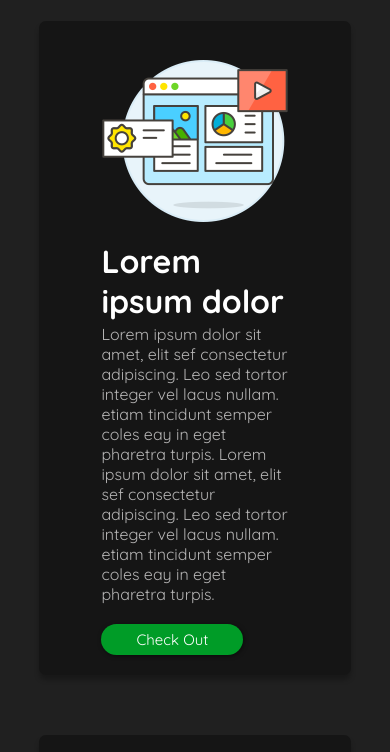
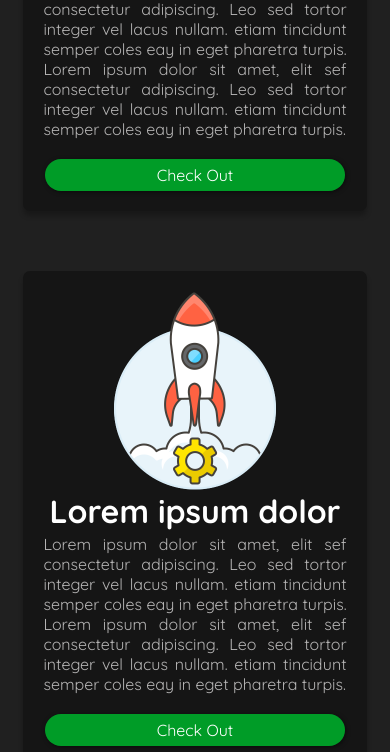
Before and after one commit to Estifanos-Neway/Estifanos-Neway.github.io, a plain HTML site: page works.html in a window 390 px wide. Shown: the part 479-1231 px from the top of the page. Drawn offline with Linux system fonts and the light colour scheme; no server answers.

Commit message:
[home, works, services, blog] mobile design and test completed
content for all pages and design for contact and about pages left

```diff
--- a/css/index.css
+++ b/css/index.css
@@ -8,6 +8,7 @@ main {
     width: 100%;
     display: grid;
     grid-template-columns: 45% 5% 45% 5%;
+    grid-template-rows: var(--header_height) auto ;
     align-items: center;
 }
 
@@ -25,6 +26,7 @@ main {
     border-bottom-right-radius: 500px;
     box-shadow: 0px 10px 10px rgba(0, 0, 0, 0.25);
     grid-column: 1/2;
+    grid-row: 2/-1;
     justify-self: end;
 }
 
@@ -35,6 +37,7 @@ main {
     /*  */
     color: var(--on_background_color);
     grid-column: 3/4;
+    grid-row: 2/-1;
     padding-bottom: 25px;
 }
 
@@ -121,7 +124,6 @@ main {
         grid-row: 3/-1;
         padding: 0 5vw;
         text-align: center;
-        /* background-color: gray; */
     }
     #landing__text-con__header-underline{
         width: 20vw;
--- a/css/services.css
+++ /dev/null
@@ -1,56 +0,0 @@
-main{
-    padding-top: 85px;
-}
-#services__header{
-    text-align: center;
-    margin-bottom: 25px;
-    padding: 0 150px;
-}
-#services__main-con{
-    display: flex;
-    flex-direction: column;
-    align-items: center;
-}
-.services__main-con__service{
-    margin: 30px 0;
-    padding: 20px 0;
-    border-radius: 7px;
-    box-shadow: 0 5px 5px rgba(0, 0, 0, 0.25);
-    background-color: var(--surface_color);
-    color: var(--on_surface_color);
-    display: flex;
-    justify-content: space-evenly;
-    align-items: center;
-    flex-wrap: wrap;
-    width: 80vw;
-}
-.services__main-con__service__text-con__header{
-    color: var(--headline_color);
-}
-.services__main-con__service__image-con__image{
-    height: 200px;
-    flex-basis: 40%;
-    display: flex;
-    flex-grow: 1;
-}
-.services__main-con__service__text-con{
-    flex-basis: 60%;
-}
-.services__main-con__service__text-con__header{
-    margin-bottom: 3px;
-}
-.services__main-con__service__text-con__p{
-    font-size: 16px;
-    margin-bottom: 20px;
-}
-
-.services__main-con__service__text-con__btn{
-    width: 130px;
-    background-color: var(--primary_color);
-    color: var(--on_primary_color);
-    padding:6px;
-    text-align: center;
-    font-size: 15px;
-    border-radius: 25px;
-    box-shadow: 1px 1px 4px rgba(0, 0, 0, 0.5);
-}
--- a/css/sheared.css
+++ b/css/sheared.css
@@ -4,6 +4,7 @@
 /* sheared variables */
 html {
     --header_height: 50px;
+    --footer_height:200px;
 }
 
 /* default styles */
@@ -30,13 +31,12 @@ textarea {
 
 /* common styles */
 main {
-    min-height: 100vh;
+    min-height: calc(100vh - var(--footer_height));
 }
 
 .page-header {
     text-align: center;
-    margin-bottom: 25px;
-    padding: 0 150px;
+    padding: 0 15px;
 }
 
 ::-webkit-scrollbar {
@@ -55,7 +55,7 @@ header {
     position: fixed;
     width: 100vw;
     display: flex;
-    /* background-color: var(--surface_color); */
+    background-color: var(--surface_color);
     align-items: center;
     height: var(--header_height);
     z-index: 100;
@@ -108,7 +108,7 @@ footer {
     flex-direction: column;
     align-items: center;
     justify-content: center;
-    height: 200px;
+    height: var(--footer_height);
     background-color: var(--surface_color);
 }
 
--- a/css/works.css
+++ /dev/null
@@ -1,51 +0,0 @@
-main{
-    padding-top: 85px;
-}
-#works__main-con{
-    display: flex;
-    flex-direction: column;
-    align-items: center;
-}
-.works__main-con__work{
-    margin: 30px 0;
-    padding: 20px 0;
-    border-radius: 7px;
-    box-shadow: 0 5px 5px rgba(0, 0, 0, 0.25);
-    background-color: var(--surface_color);
-    color: var(--on_surface_color);
-    display: flex;
-    justify-content: space-evenly;
-    align-items: center;
-    flex-wrap: wrap;
-    width: 80vw;
-}
-.works__main-con__work__text-con__header{
-    color: var(--headline_color);
-}
-.works__main-con__work__image-con__image{
-    height: 200px;
-    flex-basis: 40%;
-    display: flex;
-    flex-grow: 1;
-}
-.works__main-con__work__text-con{
-    flex-basis: 60%;
-}
-.works__main-con__work__text-con__header{
-    margin-bottom: 3px;
-}
-.works__main-con__work__text-con__p{
-    font-size: 16px;
-    margin-bottom: 20px;
-}
-
-.works__main-con__work__text-con__btn{
-    width: 130px;
-    background-color: var(--primary_color);
-    color: var(--on_primary_color);
-    padding:6px;
-    text-align: center;
-    font-size: 15px;
-    border-radius: 25px;
-    box-shadow: 1px 1px 4px rgba(0, 0, 0, 0.5);
-}
--- /dev/null
+++ b/css/works_and_services.css
@@ -0,0 +1,94 @@
+main {
+    padding-top: 85px;
+}
+
+#works__main-con, #services__main-con {
+    display: flex;
+    flex-direction: column;
+    align-items: center;
+}
+
+.works__main-con__work, .services__main-con__service {
+    margin: 30px 0;
+    padding: 20px 0;
+    border-radius: 7px;
+    box-shadow: 0 5px 5px rgba(0, 0, 0, 0.25);
+    background-color: var(--surface_color);
+    color: var(--on_surface_color);
+    display: flex;
+    justify-content: space-evenly;
+    align-items: center;
+    flex-wrap: wrap;
+    width: 80vw;
+}
+
+.works__main-con__work__image-con__image, .services__main-con__service__image-con__image {
+    height: 200px;
+    flex-basis: 40%;
+}
+
+.works__main-con__work__text-con, .services__main-con__service__text-con {
+    flex-basis: 60%;
+}
+
+.works__main-con__work__text-con__header, .services__main-con__service__text-con__header {
+    margin-bottom: 3px;
+    color: var(--headline_color);
+}
+
+.works__main-con__work__text-con__p, .services__main-con__service__text-con__p {
+    font-size: 16px;
+    margin-bottom: 20px;
+}
+
+.works__main-con__work__text-con__btn, .services__main-con__service__text-con__btn {
+    width: 130px;
+    background-color: var(--primary_color);
+    color: var(--on_primary_color);
+    padding: 6px;
+    text-align: center;
+    font-size: 15px;
+    border-radius: 25px;
+    box-shadow: 1px 1px 4px rgba(0, 0, 0, 0.5);
+}
+
+@media screen and (max-width: 750px) {
+
+    .works__main-con__work, .services__main-con__service {
+        width: 88vw;
+        /*  */
+    }
+
+    .works__main-con__work__image-con, .services__main-con__service__image-con {
+        width: 100%;
+        display: flex;
+        justify-content: center;
+    }
+
+    .works__main-con__work__text-con, .services__main-con__service__text-con {
+        /*  */
+        flex-grow: 1;
+        padding: 0 20px;
+        display: flex;
+        flex-direction: column;
+        align-items: center;
+    }
+
+    .works__main-con__work__text-con__header, .services__main-con__service__text-con__header {
+        /*  */
+        text-align: center;
+    }
+
+    .works__main-con__work__text-con__p, .services__main-con__service__text-con__p {
+        /*  */
+        text-align: justify;
+    }
+
+    .works__main-con__work__text-con__btn, .services__main-con__service__text-con__btn {
+        width: 100%;
+        max-width: 300px;
+        padding: 6px 0;
+        font-size: 16px;
+    }
+
+}
--- a/works.html
+++ b/works.html
@@ -11,7 +11,7 @@
         /* this will be filled by JS as needed */
     </style>
     <link href="./css/sheared.css" rel="stylesheet">
-    <link href="./css/works.css" rel="stylesheet">
+    <link href="./css/works_and_services.css" rel="stylesheet">
 
     <!-- favicon -->
     <link rel="icon" href="/black_favicon-32x32.png" type="image/png" sizes="32x32">
```
Also changed, not shown: about.html (+1 -1 lines), css/about.css (+4 -3 lines), css/blog.css (+54 -13 lines), services.html (+1 -1 lines), images/small_photo.jpg (added), images/small_photo2.jpg (added).
